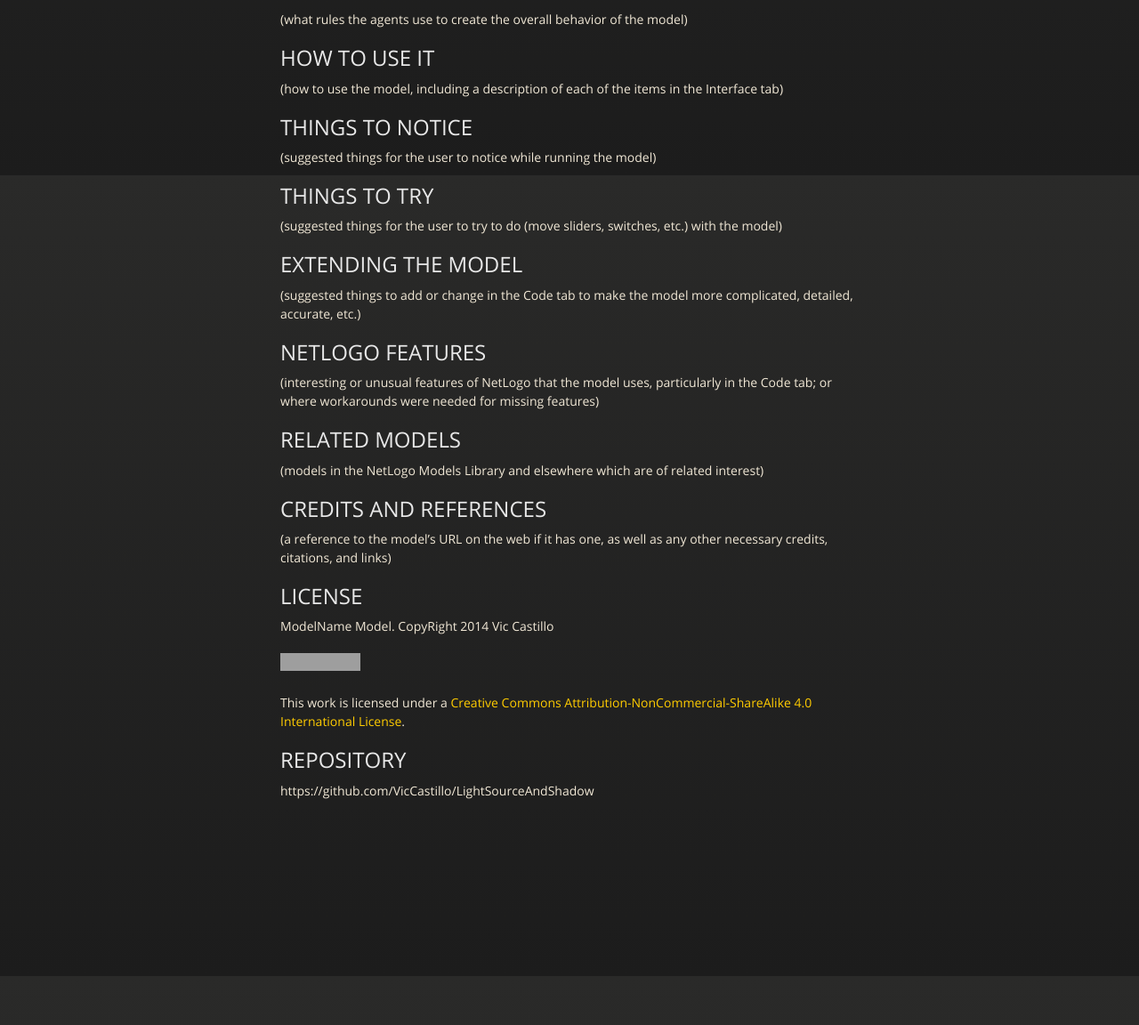
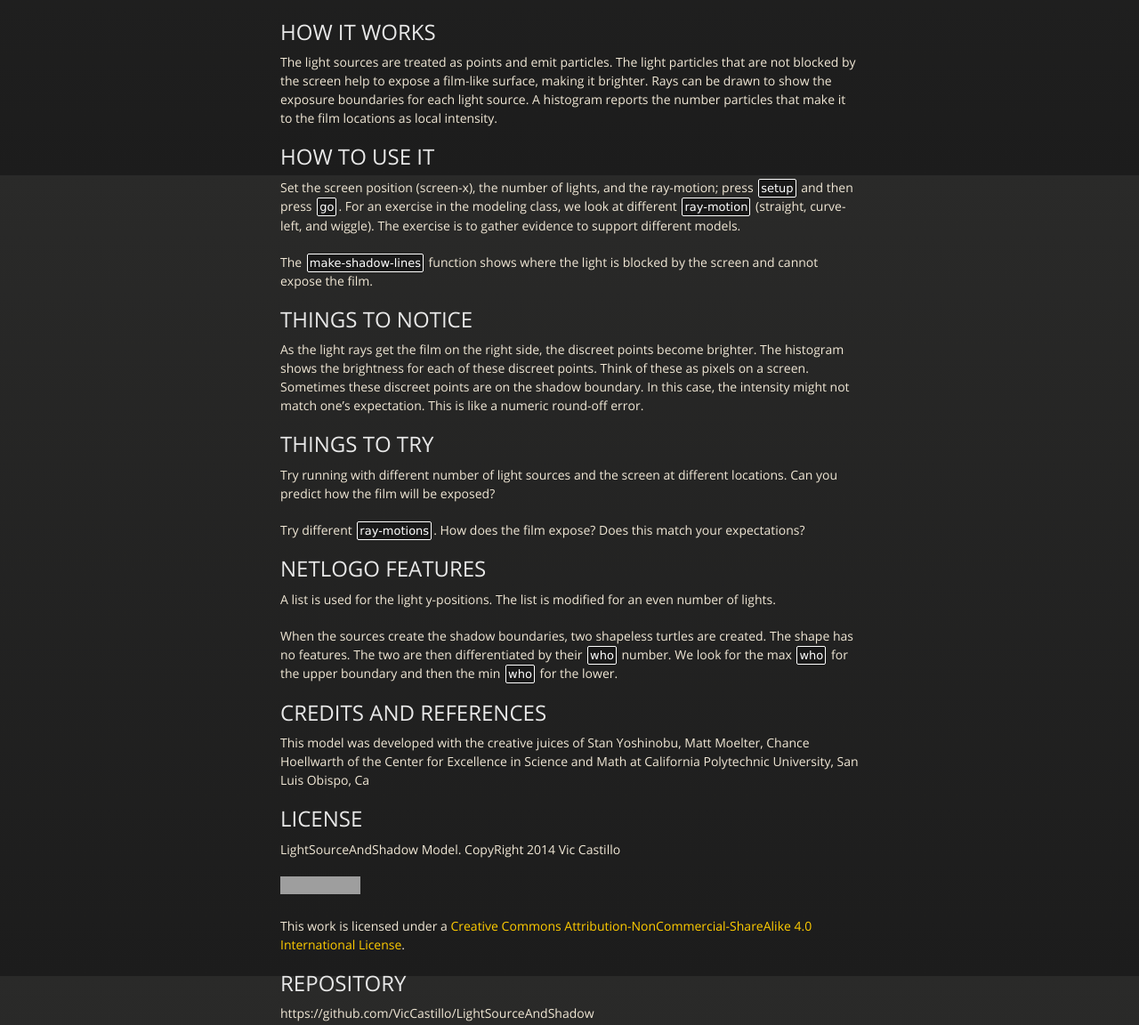
Before and after one commit to STEM-Dev/LightSourceAndShadow, a Jekyll site: the page built from index.html, in a window 1280 px wide and 1400 px high, scrolled down 455 px. Shown: the part 248-1400 px from the top of the window at 89% size. Built offline with Jekyll 4.4.1, drawn with Linux system fonts in a browser that asks for light colours; nearby versions of some CDN libraries; Markdown is read by kramdown in place of the engine named in the settings; some of the changed text lies outside the part shown; grey boxes are pictures that could not be loaded.

Commit message:
Revert "default-stem-dev layout"
This reverts commit d2b64bfcf646942301269ba1e2340d0f2572b833.

```diff
--- a/_config.yml
+++ b/_config.yml
@@ -1,8 +1,7 @@
 modelname   : LightSourceAndShadow
 modelcomment: >
-    Template for model pages.
+    NetLogo Model of Light source(s), a movable screen, and a light-sensitive film used for an introductory course on modeling.
 baseurl     : /LightSourceAndShadow
-devname     : VicCastillo
 accountname : STEM-Dev
 preurl      : https://github.com/STEM-Dev
 #
--- a/_includes/LongDescription.md
+++ b/_includes/LongDescription.md
@@ -1,4 +1,4 @@
-ModelTitle
+LightSourceAndShadow
 =========================
 
-LongDescription
+NetLogo Model of Light source(s), a movable screen, and a light-sensitive film used for an introductory course on modeling.
--- a/_includes/OtherDetails.md
+++ b/_includes/OtherDetails.md
@@ -1,43 +1,41 @@
 ## HOW IT WORKS
 
-(what rules the agents use to create the overall behavior of the model)
+The light sources are treated as points and emit particles. The light particles that are not blocked by the screen help to expose a film-like surface, making it brighter. Rays can be drawn to show the exposure boundaries for each light source. A histogram reports the number particles that make it to the film locations as local intensity.
 
 ## HOW TO USE IT
 
-(how to use the model, including a description of each of the items in the Interface tab)
+Set the screen position (screen-x), the number of lights, and the ray-motion; press `setup` and then press `go`. For an exercise in the modeling class, we look at different `ray-motion` (straight, curve-left, and wiggle). The exercise is to gather evidence to support different models.
+
+The `make-shadow-lines` function shows where the light is blocked by the screen and cannot expose the film.
 
 ## THINGS TO NOTICE
 
-(suggested things for the user to notice while running the model)
+As the light rays get the film on the right side, the discreet points become brighter. The histogram shows the brightness for each of these discreet points. Think of these as pixels on a screen. Sometimes these discreet points are on the shadow boundary. In this case, the intensity might not match one's expectation. This is like a numeric round-off error.
 
 ## THINGS TO TRY
 
-(suggested things for the user to try to do (move sliders, switches, etc.) with the model)
+Try running with different number of light sources and the screen at different locations. Can you predict how the film will be exposed?
 
-## EXTENDING THE MODEL
-
-(suggested things to add or change in the Code tab to make the model more complicated, detailed, accurate, etc.)
+Try different `ray-motions`. How does the film expose? Does this match your expectations?
 
 ## NETLOGO FEATURES
 
-(interesting or unusual features of NetLogo that the model uses, particularly in the Code tab; or where workarounds were needed for missing features)
+A list is used for the light y-positions. The list is modified for an even number of lights.
 
-## RELATED MODELS
+When the sources create the shadow boundaries, two shapeless turtles are created. The shape has no features. The two are then differentiated by their `who` number. We look for the max `who` for the upper boundary and then the min `who` for the lower.
 
-(models in the NetLogo Models Library and elsewhere which are of related interest)
 
 ## CREDITS AND REFERENCES
 
-(a reference to the model's URL on the web if it has one, as well as any other necessary credits, citations, and links)
+This model was developed with the creative juices of Stan Yoshinobu, Matt Moelter, Chance Hoellwarth of the Center for Excellence in Science and Math at California Polytechnic University, San Luis Obispo, Ca
 
 ## LICENSE
 
-ModelName Model. CopyRight 2014 Vic Castillo
+LightSourceAndShadow Model. CopyRight 2014 Vic Castillo
 
 <a rel="license" href="http://creativecommons.org/licenses/by-nc-sa/4.0/"><img alt="Creative Commons License" style="border-width:0" src="http://i.creativecommons.org/l/by-nc-sa/4.0/88x31.png" /></a>
 
 This work is licensed under a <a rel="license" href="http://creativecommons.org/licenses/by-nc-sa/4.0/">Creative Commons Attribution-NonCommercial-ShareAlike 4.0 International License</a>.
-
 ## REPOSITORY
 
 https://github.com/VicCastillo/LightSourceAndShadow
--- a/_layouts/default-STEM-Dev.html
+++ /dev/null
@@ -1,65 +0,0 @@
-<!doctype html>
-<html>
-  <head>
-    <meta charset="utf-8">
-    <meta http-equiv="X-UA-Compatible" content="chrome=1">
-    <title>{{site.modelname}} From STEM-Dev</title>
-    <link rel="stylesheet" href="stylesheets/styles.css">
-    <link rel="stylesheet" href="stylesheets/pygment_trac.css">
-    <script src="https://ajax.googleapis.com/ajax/libs/jquery/1.7.1/jquery.min.js"></script>
-    <script src="javascripts/respond.js"></script>
-    <!--[if lt IE 9]>
-      <script src="//html5shiv.googlecode.com/svn/trunk/html5.js"></script>
-    <![endif]-->
-    <!--[if lt IE 8]>
-    <link rel="stylesheet" href="stylesheets/ie.css">
-    <![endif]-->
-    <meta name="viewport" content="width=device-width, initial-scale=1, user-scalable=no">
-  </head>
-
-  <body>
-      <div id="header">
-        <nav>
-          <li class="fork">     <a href="{{site.preurl}}{{site.baseurl}}">View On GitHub</a></li>
-          <li class="downloads"><a href="{{site.preurl}}{{site.baseurl}}/zipball/master">ZIP</a></li>
-          <li class="downloads"><a href="https://raw.githubusercontent.com/{{site.accountname}}/{{site.modelname}}/master/{{site.modelname}}.nlogo" download>MODEL</a></li>
-          <li class="title">DOWNLOADS:</li>
-        </nav>
-      </div><!-- end header -->
-
-    <div class="wrapper">
-
-      <section>
-        <div id="title">
-          <h1>{{site.modelname}}</h1>
-          <p>{{site.modelcomment}}</p>
-          <hr>
-          <span class="credits left">Project maintained by <a href="https://github.com/{{site.devname}}">VicCastillo</a></span>
-          <span class="credits right">Hosted on GitHub</span>
-        </div>
-
-
-	{% capture my_include1 %}{% include LongDescription.md %}{% endcapture %}
-	{{ my_include1 | markdownify }}
-
-      <p><img src="https://raw.githubusercontent.com/{{site.accountname}}/{{site.modelname}}/master/{{site.modelname}}-Screenshot.png" alt="screenshot"></p>
-
-	{% capture my_include2 %}{% include OtherDetails.md %}{% endcapture %}
-	{{ my_include2 | markdownify }}
-
-     {{content}}
-
-      </section>
-
-    </div>
-    <!--[if !IE]><script>fixScale(document);</script><![endif]-->
-          <script type="text/javascript">
-            var gaJsHost = (("https:" == document.location.protocol) ? "https://ssl." : "http://www.");
-            document.write(unescape("%3Cscript src='" + gaJsHost + "google-analytics.com/ga.js' type='text/javascript'%3E%3C/script%3E"));
-          </script>
-          <script type="text/javascript">
-            try {var pageTracker = _gat._getTracker("UA-57391679-1");
-            pageTracker._trackPageview();} catch(err) {}
-          </script>
-  </body>
-</html>
--- a/index.html
+++ b/index.html
@@ -1,3 +1,3 @@
 ---
-layout: default-STEM-Dev
+layout: default
 ---
```
